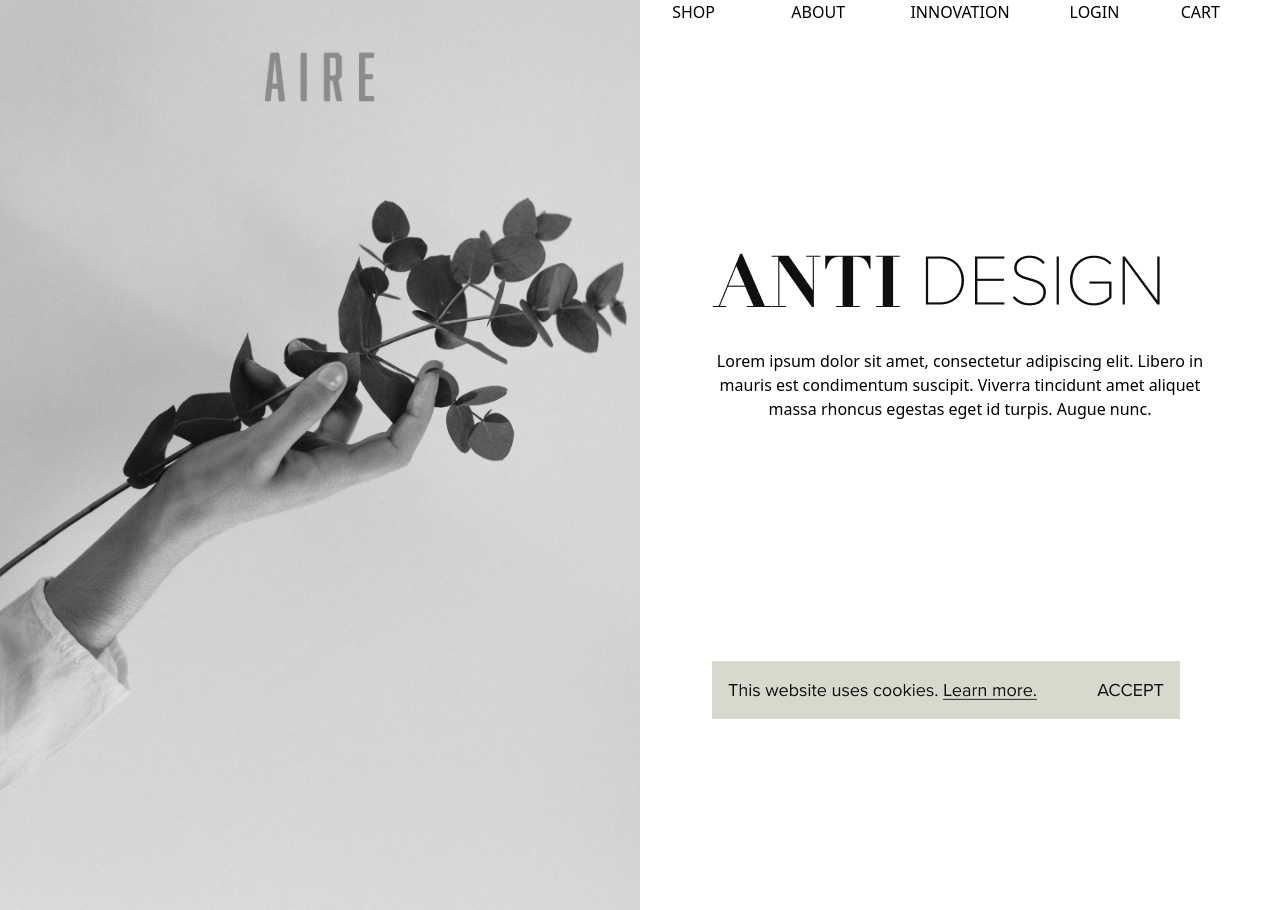
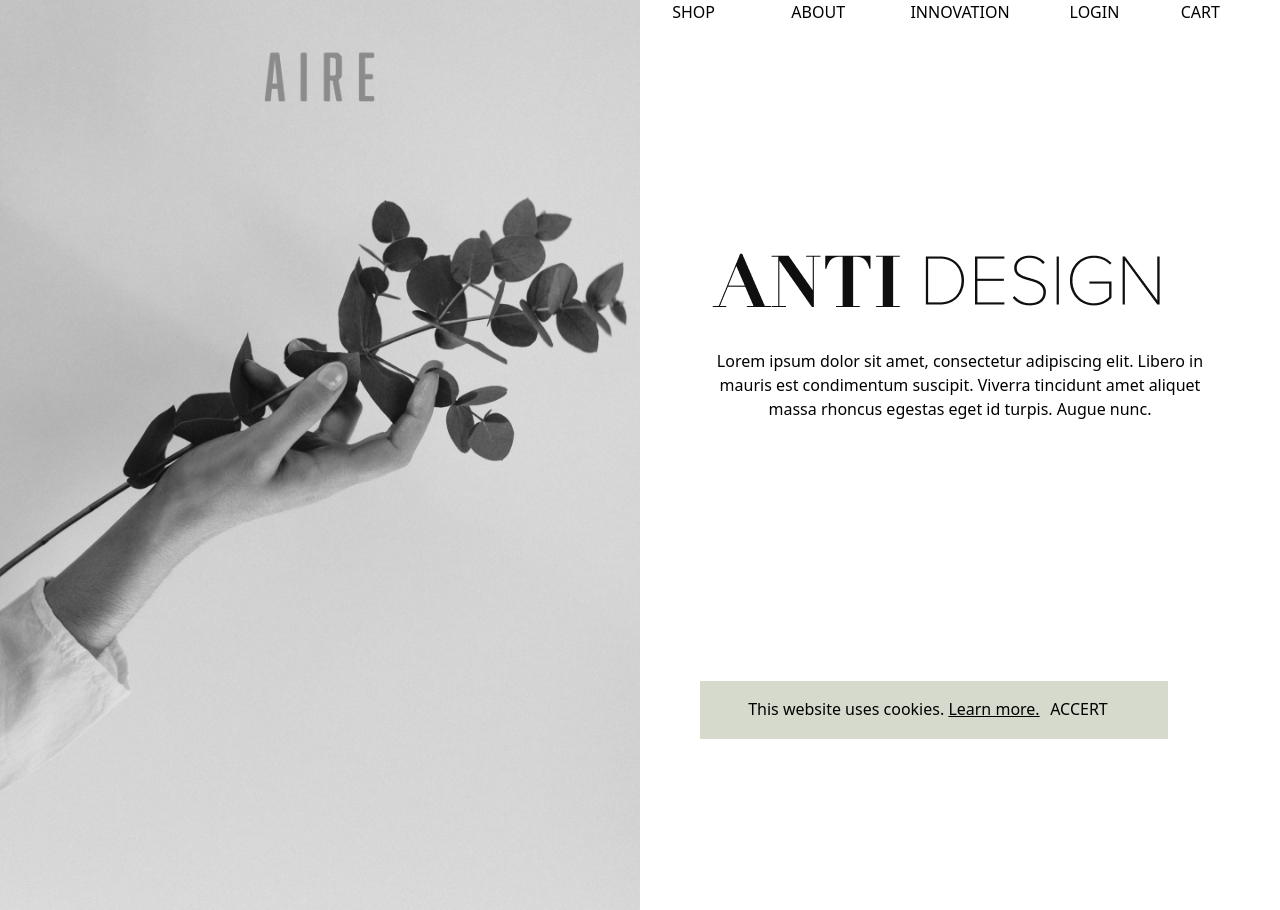
Before and after one commit to EshquvvatovAsliddin/Web-UI-Kit, a website: page Components/7_pages/index.html in a window 1280 px wide. Drawn offline with Linux system fonts and the light colour scheme.

Commit message:
7_pages update

```diff
--- a/Components/7_pages/index.html
+++ b/Components/7_pages/index.html
@@ -24,7 +24,10 @@
             <div class="text-center mt-48">
                 <img src="./Frame 963.png" alt="" class="ml-10">
                 <p class="mt-5">Lorem ipsum dolor sit amet, consectetur adipiscing elit. Libero in <br> mauris est condimentum suscipit. Viverra tincidunt amet aliquet<br> massa rhoncus egestas eget id turpis. Augue nunc. </p>
-                <img src="./Frame 968.png" alt="" class="ml-10 mt-60">
+            </div>
+            <div class="bg-[#D5DACC] grid grid-cols-2 w-[468px] h-[58px] gap-40 p-4 pl-12 mt-60 ml-7">
+                <h4 class="w-max">This website uses cookies. <span class="underline">Learn more.</span></h4>
+                <h3 class="font-medium ml-5">ACCERT</h3>
             </div>
         </section>
     </main>
```
Also changed, not shown: src/output.css.
